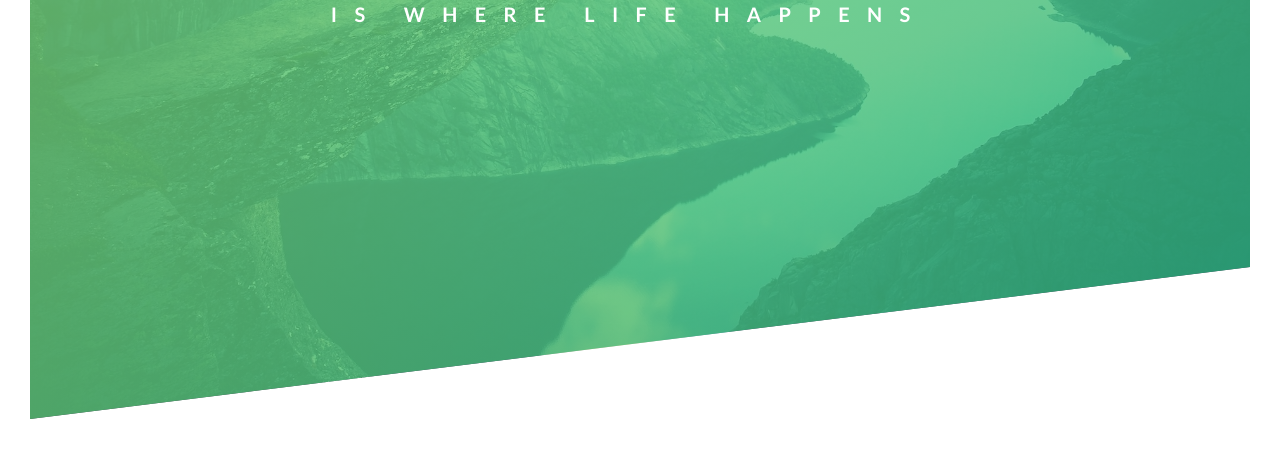
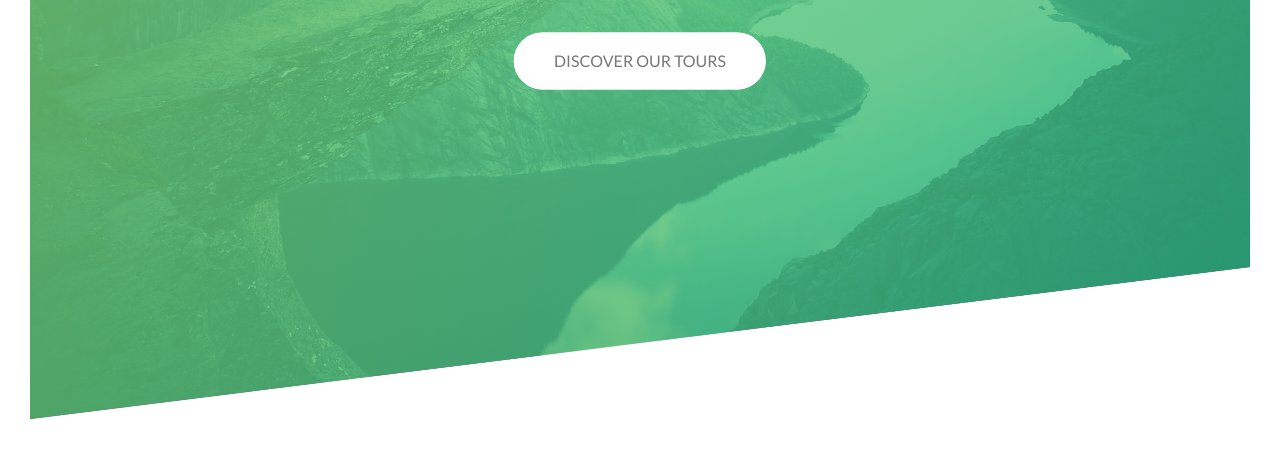
Before and after one commit to Daniel-727/advanced-css-projects, a plain HTML site: page Natours/starter/index.html in a window 1280 px wide. Shown: the part 371-820 px from the top of the page. Drawn offline with Linux system fonts and the light colour scheme; files that its build step writes are made by us from their sources.

Commit message:
finished Natours animated button

```diff
--- a/Natours/starter/css/style.css
+++ b/Natours/starter/css/style.css
@@ -60,11 +60,18 @@ body {
     top: 40%;
     left: 50%;
     transform: translate(-50%, -50%);
+    /* display: flex;
+    flex-direction: column;
+    gap: 5.4rem;
+    align-items: center; */
+
+    text-align: center;
 }
 
 .heading-primary{
     color: #fff;
     text-transform: uppercase;
+    margin-bottom: 6rem;
 
     /*fix shaking of animation, but honestly I don't think I have shaking*/
     backface-visibility: hidden;
@@ -100,6 +107,7 @@ body {
     font-size: 2rem;
     font-weight: 700;
     letter-spacing: 1.74rem;
+
 
     /*animation*/
     animation-name: moveInRight;
@@ -138,3 +146,70 @@ body {
         transform: translate(0);
     }
 }
+
+@keyframes moveInBottom{
+    0%{
+        opacity: 0;
+        transform: translateY(80%);
+    }
+
+    100% {
+        opacity: 100;
+        transform: translate(0);
+    }
+}
+
+.btn:link, .btn:visited{
+    text-transform: uppercase;
+    padding: 1.5rem 4rem;
+    text-decoration: none;
+    display: inline-block;
+    border-radius: 50px;
+    transition: all .2s;
+    position: relative;
+}
+
+.btn:hover{
+    transform: translateY(-0.3rem);
+    box-shadow: 0 10px 20px rgba(0,0,0,0.3);
+}
+
+.btn:active{
+    transform: translateY(-0.1rem);
+    box-shadow: 0 5px 10px rgba(0,0,0,0.3);
+}
+
+.btn-white{
+    background-color: #fff;
+    color: #777;
+}
+
+
+/*for any before or after pseudo-element to appear on the page, you have to specify the content property and the display property*/
+.btn::after{
+    content: '';
+    display: inline-block;
+    height: 100%;
+    width: 100%;
+    border-radius: 50px;
+    position: absolute;
+    top: 0;
+    left: 0;
+    z-index: -1;
+    transition: all 0.4s;
+}
+
+.btn:hover::after{
+    transform: scaleX(1.4) scaleY(1.6);
+    opacity: 0;
+}
+
+.btn-white::after{
+    background-color: #fff;
+}
+
+.btn-animated{
+    animation: moveInBottom .5s ease-out .75s;
+    /*animation-fill-mode: backwards makes it so the button isn't visible until the animation ends*/
+    animation-fill-mode: backwards;
+}
--- a/Natours/starter/index.html
+++ b/Natours/starter/index.html
@@ -23,6 +23,8 @@
                     <span class="heading-primary-main">Outdoors</span>
                     <span class="heading-primary-sub">is where life happens</span>
                 </h1>
+
+                <a href="#" class="btn btn-white btn-animated">Discover our tours</a>
             </div>
 
         </header>
```
Also changed, not shown: 1 other file.
